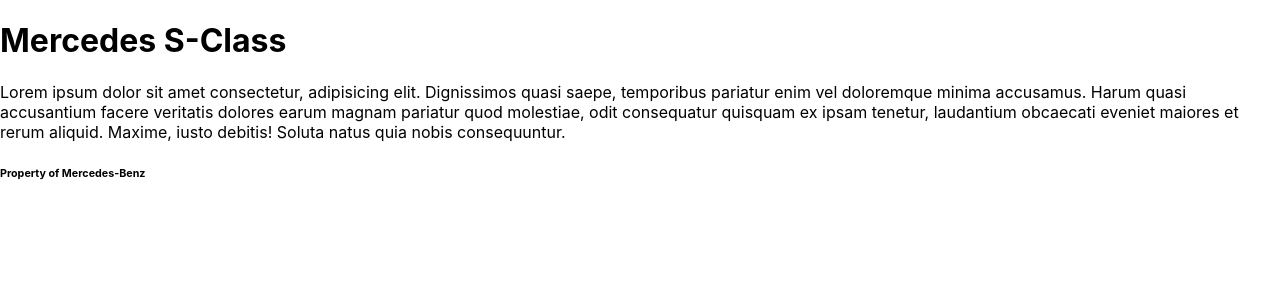
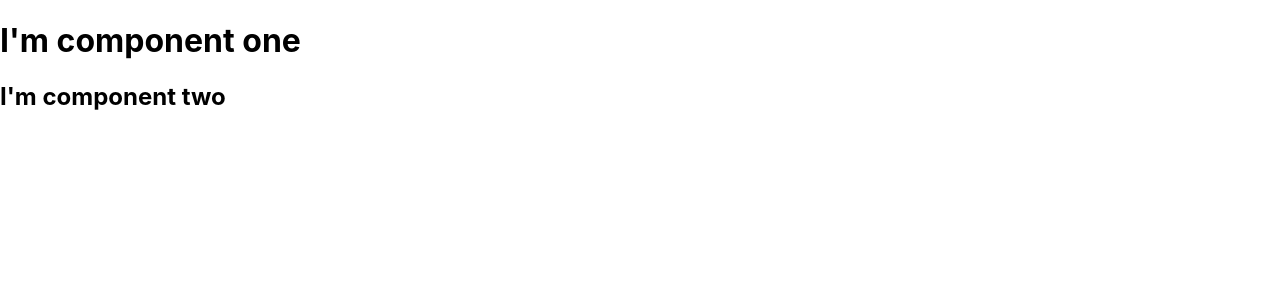
Before and after one commit to palak1101/React-FSWD, a React (Create React App) app in the folder myapp/: page / in a window 1280 px wide. Shown: the top 300 px of the page. Built offline with nearby package versions, Linux system fonts and the light colour scheme; the HTML template or start-up script is replaced by a standard one.

Commit message:
global state store by redux

```diff
--- a/myapp/package.json
+++ b/myapp/package.json
@@ -8,7 +8,9 @@
     "@testing-library/user-event": "^12.8.3",
     "react": "^17.0.2",
     "react-dom": "^17.0.2",
+    "react-redux": "^7.2.6",
     "react-scripts": "4.0.3",
+    "redux": "^4.1.2",
     "web-vitals": "^1.1.2"
   },
   "scripts": {
--- a/myapp/src/App.js
+++ b/myapp/src/App.js
@@ -1,12 +1,12 @@
-import Description from "./components/Description";
+
+import One from './components/One';
 
 
 const App = () =>  {
 
-
   return (
     <div className="App">
-      <Description heading={'Mercedes S-Class'} />
+      <One />
     </div>
   );
 
--- a/myapp/src/components/Description.js
+++ /dev/null
@@ -1,17 +0,0 @@
-import Enhancer from "../HOC/Enhancer";
-
-const Description = ({heading}) => {
-
-    console.log(heading)
-
-    return (
-        <div>
-            <h1>{heading}</h1>
-            <div>
-                Lorem ipsum dolor sit amet consectetur, adipisicing elit. Dignissimos quasi saepe, temporibus pariatur enim vel doloremque minima accusamus. Harum quasi accusantium facere veritatis dolores earum magnam pariatur quod molestiae, odit consequatur quisquam ex ipsam tenetur, laudantium obcaecati eveniet maiores et rerum aliquid. Maxime, iusto debitis! Soluta natus quia nobis consequuntur.
-            </div>
-        </div>
-    );
-}
-
-export default Enhancer(Description);
--- /dev/null
+++ b/myapp/src/components/One.js
@@ -0,0 +1,15 @@
+import Two from './Two';
+
+const One = () =>  {
+
+
+    return (
+      <div>
+         <h1>I'm component one</h1>
+         <Two />
+      </div>
+    );
+
+  }
+
+  export default One;
--- /dev/null
+++ b/myapp/src/components/Two.js
@@ -0,0 +1,16 @@
+import { useSelector } from "react-redux";
+
+const Two = () =>  {
+
+    const state = useSelector(state => state)
+    console.log(state)
+
+    return (
+      <div>
+         <h2>I'm component two</h2>
+      </div>
+    );
+
+  }
+
+  export default Two;
--- a/myapp/src/index.js
+++ b/myapp/src/index.js
@@ -2,12 +2,17 @@
 import ReactDOM from 'react-dom';
 import './index.css';
 import App from './App';
+import {createStore} from 'redux'
+import Reducer from './reducer/Reducer'
+import {Provider} from 'react-redux'
 
+const store = createStore(Reducer)
 
 ReactDOM.render(
   <React.StrictMode>
-    <App />
-    <div className="class"></div>
+    <Provider store={store}>
+      <App />
+    </Provider>
   </React.StrictMode>,
   document.getElementById('root')
 );
--- /dev/null
+++ b/myapp/src/reducer/Reducer.js
@@ -0,0 +1,18 @@
+const initialState = [
+    {password: 'acnikjf'},
+    {password: 'something'},
+    {password: 'dnbj56'}
+]
+
+
+
+const Reducer = (state= initialState, action)=>{
+    switch (action.type){
+        case 'ADD_DATA':
+            return [...state, action.payload]
+        default:
+            return state
+    }
+}
+
+export default Reducer;
```
Also changed, not shown: 1 other file (tests, documents, lock files or other folders).
